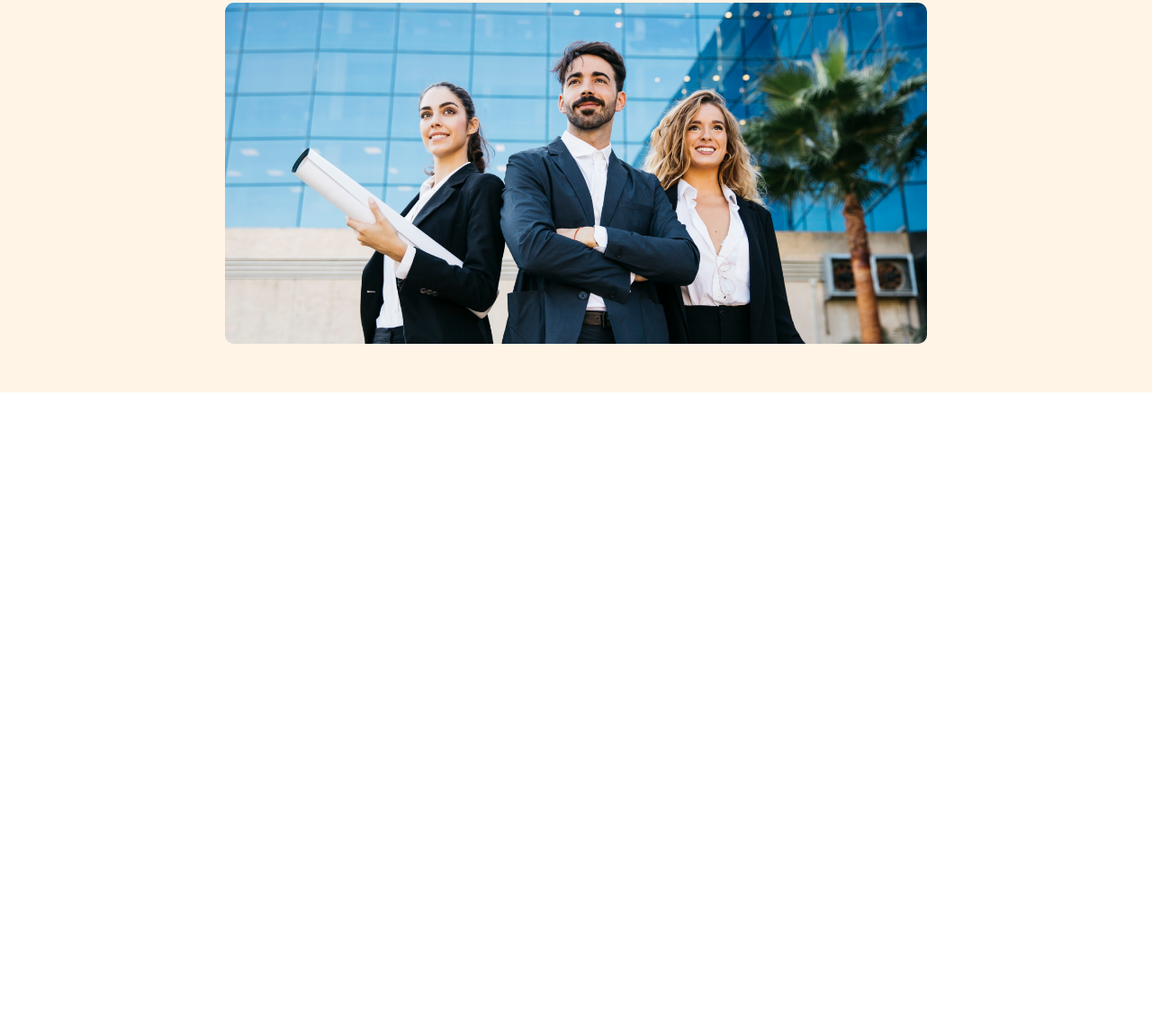
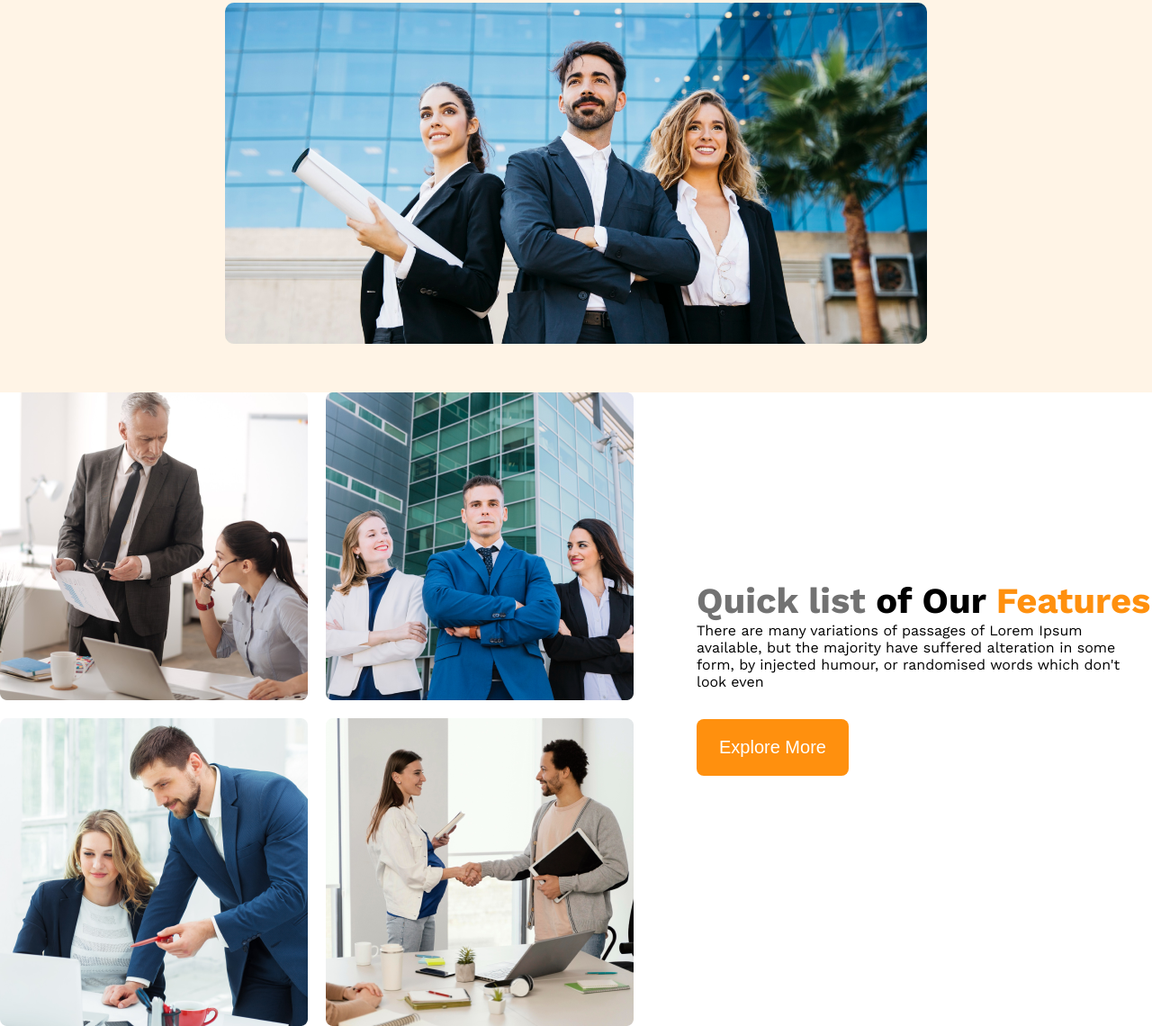
Before and after one commit to azimugv/G3-Architect-Website, a plain HTML site: page index.html in a window 1280 px wide. Shown: the part 575-1715 px from the top of the page at 90% size. Before the commit the page ends 1011 px from the top, so only its background shows below. Drawn offline with nearby package versions, Linux system fonts and the light colour scheme.

Commit message:
Teams Content Added

```diff
--- a/index.html
+++ b/index.html
@@ -14,6 +14,7 @@
 </head>
 
 <body>
+    <!-- Header Start -->
     <header>
         <nav>
             <h3 class="nav-title">G3 Architects</h3>
@@ -40,8 +41,31 @@
             <img class="banner-img" src="/images/banner.png" alt="">
         </div>
     </header>
+    <!-- Header End -->
     <main>
+        <!-- Temas Section -->
 
+        <section class="teams-container">
+            <div class="teams-image-container">
+                <img src="images/team1.png" alt="">
+                <img src="images/team2.png" alt="">
+                <img src="images/team3.png" alt="">
+                <img src="images/team4.png" alt="">
+            </div>
+            <div class="teams-content">
+                <h3 class="teams-content-title">
+                    <span class="quick-list">Quick list</span><span class=""> of Our </span><span class="features-text">Features</span>
+                </h3>
+                <p class="teams-content-description">
+
+                    There are many variations of passages of Lorem Ipsum available,
+                    but the majority have suffered alteration in some form, by injected
+                    humour, or randomised words which don't look even
+                </p>
+                <button class="btn-primary">Explore More</button>
+            </div>
+
+        </section>
     </main>
     <footer>
 
--- a/styles/style.css
+++ b/styles/style.css
@@ -123,3 +123,41 @@ background: #FF900E;
     }
 
 }
+
+/* Main */
+
+main{
+    max-width: 1440px;
+    margin: 0 auto;
+}
+
+/* Teams */
+.teams-container{
+    display: flex;
+    align-items: center;
+    gap: 70px;
+}
+.teams-image-container{
+    display: grid;
+    grid-template-columns: repeat(2,1fr);
+    gap: 20px;
+}
+
+.teams-content{
+
+}
+
+.teams-content-title{
+    font-size: 40px;
+    font-weight: 700;
+}
+.quick-list{
+    color: #727272;
+}
+.features-text{
+    color: #ff900E;
+    font-weight: 700;
+}
+.teams-content-description{
+
+}
```
